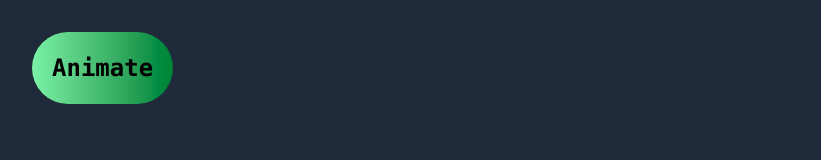
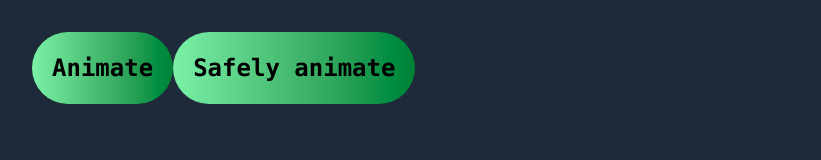
Before and after one commit to shome98/casual_repo_17aug25_shome, a React (Vite) app in the folder gsap-react-27aug25/: page / in a window 1280 px wide. Shown: the top 160 px of the page, without its empty margins (0-821 px from the left). Built offline with nearby package versions, Linux system fonts and the light colour scheme.

Commit message:
contextsafe

```diff
--- a/gsap-react-27aug25/src/App.tsx
+++ b/gsap-react-27aug25/src/App.tsx
@@ -19,12 +19,24 @@ function App() {
       rotate: rotate
     });
   };
-  useGSAP(xAnimate, [x]);
+  const { contextSafe } = useGSAP();
+  const animate = contextSafe(() => {
+    gsap.to(boxRef.current, {
+      x: 200,
+      duration: 2,
+      rotate: 720
+    });
+  });
+
+
 
   return (
     <>
       <button onClick={handleAnimate} className="button-green">
         Animate
+      </button>
+      <button onClick={animate} className="button-green">
+        Safely animate
       </button>
       <main>
         <div ref={boxRef} className="box-gradient">
```
